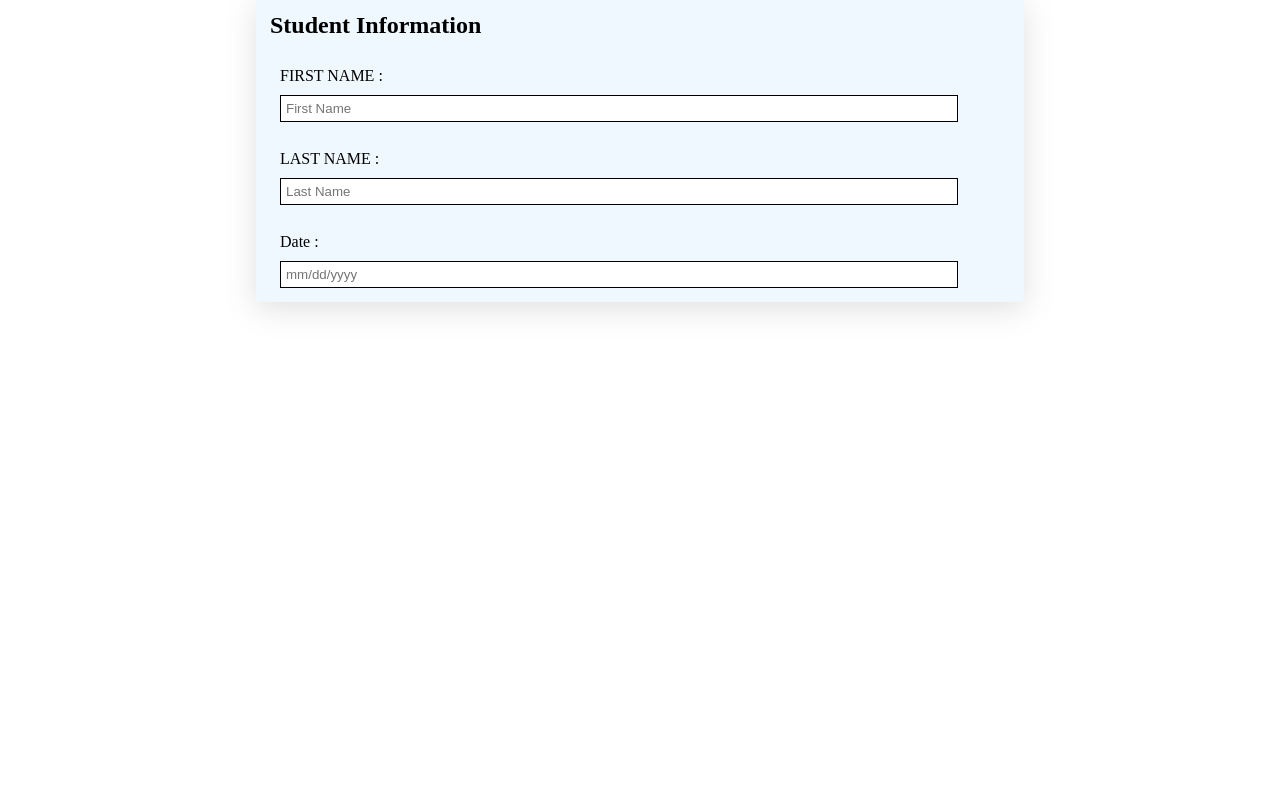
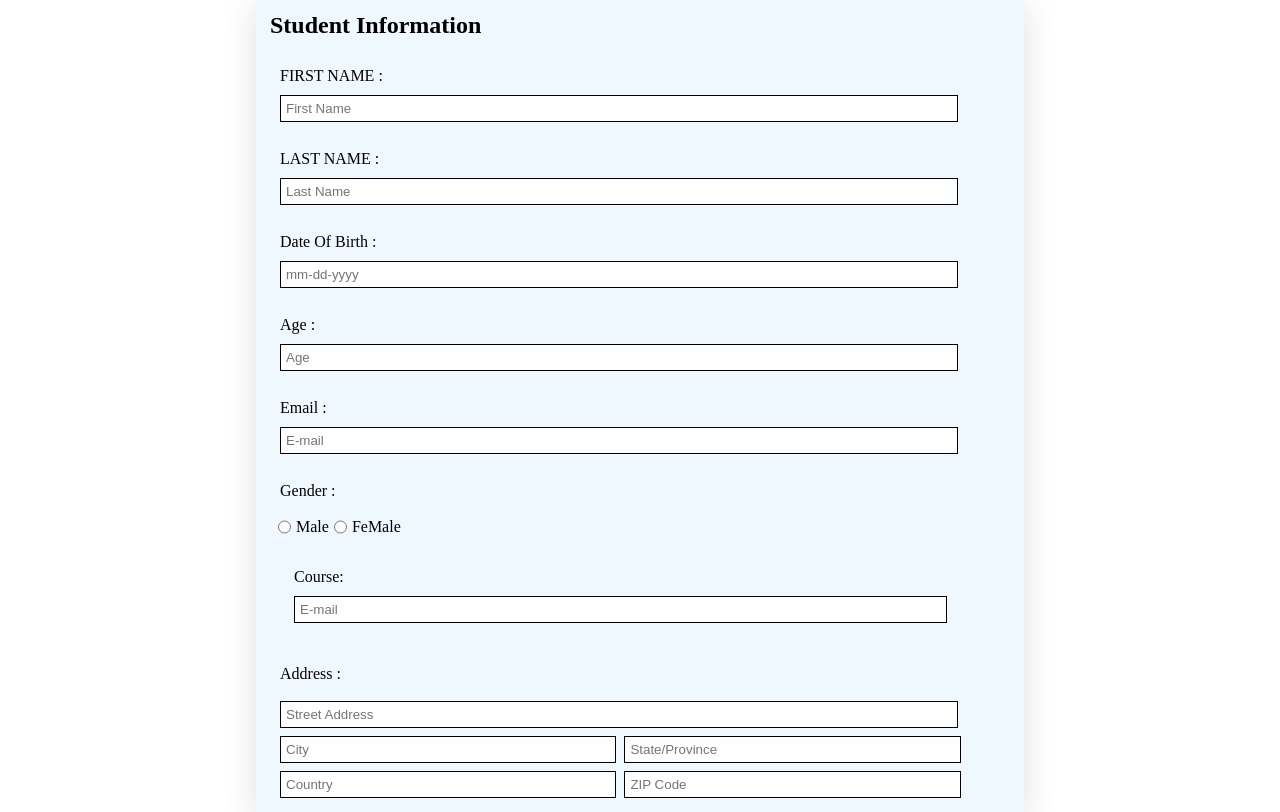
Before and after one commit to MADHANNVP/EMC, a plain HTML site: page StudentForm/studentform.html in a window 1280 px wide. Shown: the part 52-864 px from the top of the page. Before the commit the page ends 800 px from the top, so only its background shows below. Drawn offline with Linux system fonts and the light colour scheme.

Commit message:
update studentform

```diff
--- a/StudentForm/studentform.css
+++ b/StudentForm/studentform.css
@@ -62,3 +62,42 @@ body {
     color: white;
     text-decoration: none;
 }
+.show {
+    display: inline-block;
+}
+.section--heading{
+    padding:4px;
+    margin:10px;
+}
+    .section--one {
+        padding: 4px;
+        margin: 10px;
+    }
+    .section--one p{
+        display: flex;
+        flex-shrink: 0;
+        padding:10px;
+    }
+    .section--one input{
+        padding:5px;
+        margin-left: 10px;
+        width:90%;
+        border:1px solid black;
+        outline: none;
+    }
+    .section--one--lastname {
+        padding: 4px;
+        margin: 10px;
+    }
+    .section--one--lastname p{
+        display: flex;
+        flex-shrink: 0;
+        padding:10px;
+    }
+    .section--one--lastname input{
+        padding:5px;
+        margin-left: 10px;
+        width:90%;
+        border:1px solid black;
+        outline: none;
+    }
--- a/StudentForm/studentform.html
+++ b/StudentForm/studentform.html
@@ -17,45 +17,7 @@
 
     <style>
 
-        .show {
-            display: inline-block;
-        }
-        .section--heading{
-            padding:4px;
-            margin:10px;
-        }
-            .section--one {
-                padding: 4px;
-                margin: 10px;
-            }
-            .section--one p{
-                display: flex;
-                flex-shrink: 0;
-                padding:10px;
-            }
-            .section--one input{
-                padding:5px;
-                margin-left: 10px;
-                width:90%;
-                border:1px solid black;
-                outline: none;
-            }
-            .section--one--lastname {
-                padding: 4px;
-                margin: 10px;
-            }
-            .section--one--lastname p{
-                display: flex;
-                flex-shrink: 0;
-                padding:10px;
-            }
-            .section--one--lastname input{
-                padding:5px;
-                margin-left: 10px;
-                width:90%;
-                border:1px solid black;
-                outline: none;
-            }
+
             .section--one--date {
                 padding: 4px;
                 margin: 10px;
@@ -71,6 +33,73 @@
                 width:90%;
                 border:1px solid black;
                 outline: none;
+            }
+            .section--one--email{
+                padding: 4px;
+                margin: 10px;
+            }
+            .section--one--email{
+                padding: 4px;
+                margin: 10px;
+            }
+            .section--one--email p{
+                display: flex;
+                flex-shrink: 0;
+                padding:10px;
+            }
+            .section--one--email input{
+                padding:5px;
+                margin-left: 10px;
+                width:90%;
+                border:1px solid black;
+                outline: none;
+            }
+            .section--one--address{
+                padding: 4px;
+                margin: 10px;
+                display: flex;
+                flex-direction: column;
+                gap:8px;
+            }
+            .section--one--address p{
+                display: flex;
+                flex-shrink: 0;
+                padding:10px;
+            }
+            .street--address{
+                padding:5px;
+                margin-left: 10px;
+                width:90%;
+                border:1px solid black;
+                outline: none;
+            }
+            .city-state{
+                display:flex;
+                margin-left:10px;
+                width:92%;
+                gap:8px;
+            }
+            .city-state input{
+                display: flex;
+                flex-grow: 1;
+                padding:5px;
+                border:1px solid black;
+                outline:none;
+
+            }
+            .section--one--Gender{
+                padding: 4px;
+                margin: 10px;
+            }
+            .section--one--Gender p{
+                display: flex;
+                flex-shrink: 0;
+                padding:10px;
+            }
+            .gender{
+                padding:8px;
+                display:flex;
+                gap:5px;
             }
             @media (min-width:767px){
                 .container{
@@ -108,8 +137,39 @@
                 <input type="text" placeholder="Last Name" class="last--name">
             </div>
             <div class="section--one--date">
-                <p>Date :</p>
-                <input type="text" placeholder="mm/dd/yyyy" class="date">
+                <p>Date Of Birth :</p>
+                <input type="number" placeholder="mm-dd-yyyy" class="date">
+            </div>
+            <div class="section--one--date">
+                <p>Age :</p>
+                <input type="number" placeholder="Age" class="age">
+            </div>
+            <div class="section--one--email">
+                <p>Email :</p>
+                <input type="email" placeholder="E-mail" class="email">
+            </div>
+            <div class="section--one--Gender">
+                <p>Gender :</p>
+                <div class="gender">
+                    <input type="radio"class="genter" name="gender"><label>Male</label>
+                    <input type="radio"class="genter" name="gender"><label>FeMale</label>
+                </div>
+                <div class="section--one--email">
+                    <p>Course:</p>
+                    <input type="email" placeholder="E-mail" class="email">
+                </div>
+            </div>
+            <div class="section--one--address">
+                <p>Address :</p>
+                <input type="text" placeholder="Street Address" class="street--address">
+                <div class="city-state">
+                    <input type="text" placeholder="City">
+                    <input type="text" placeholder="State/Province">
+                </div>
+                <div class="city-state">
+                    <input type="text" placeholder="Country">
+                    <input type="text" placeholder="ZIP Code">
+                </div>
             </div>
         </div>
         </div>
```
Also changed, not shown: HTML/js3.html (+8 -0 lines).
